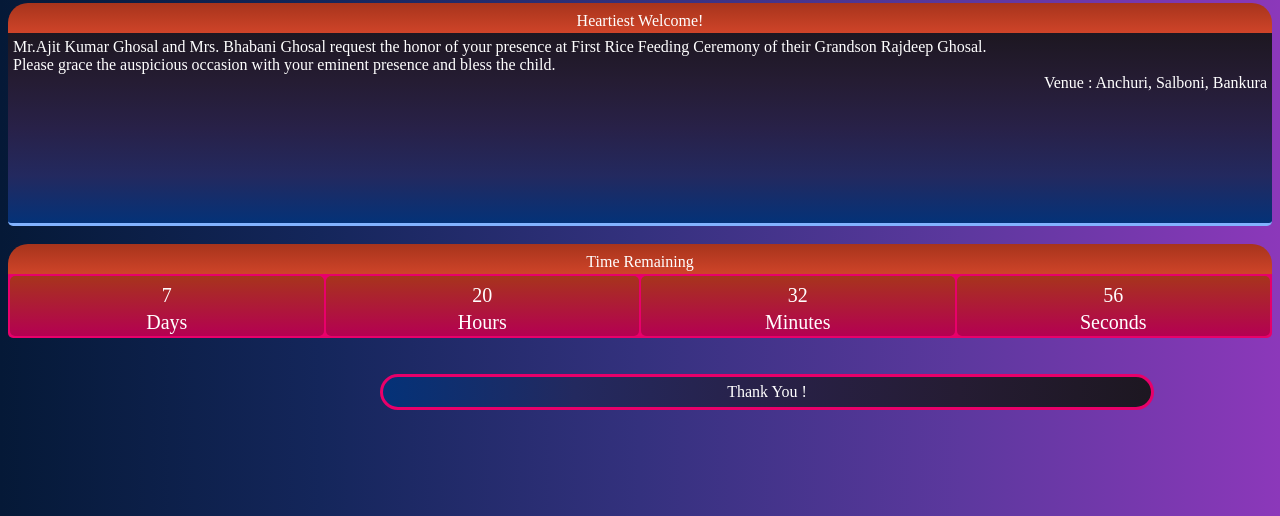
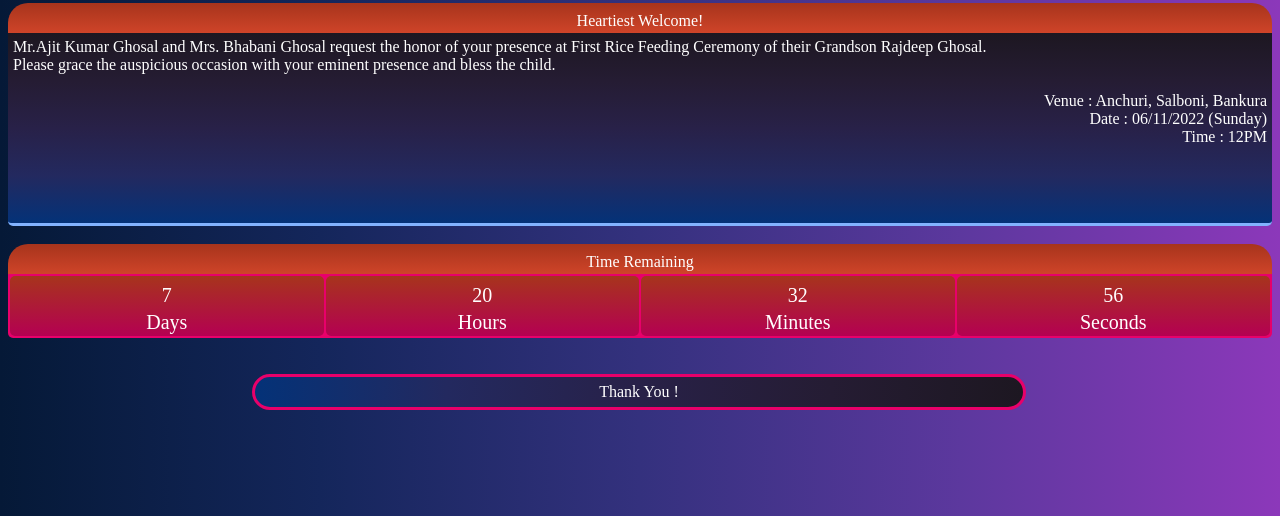
Before and after one commit to eventbix/eventbix.github.io, a plain HTML site: page eng/index.html in a window 1280 px wide. Shown: the part 284-800 px from the top of the page. Drawn offline with nearby package versions, Linux system fonts and the light colour scheme; a web font is replaced by a local one.

Commit message:
Update index.html

```diff
--- a/eng/index.html
+++ b/eng/index.html
@@ -26,7 +26,7 @@ height:50px;
 line-height:50px;
 border-radius:50px;
 border:3px solid #E8006A;
-margin:-20px 0 0 calc(30% - 12px);
+margin:-20px 0 0 calc(20% - 12px);
 
 color:white;
 background-image: linear-gradient(to right, #043278, #23295f, #282148, #251c33, #1d1721);
@@ -129,7 +129,7 @@ animation-duration: 4s;
 <mainbody>
 <mainhide>
 Mr.Ajit Kumar Ghosal and Mrs. Bhabani Ghosal request the honor of your presence at First Rice Feeding Ceremony of their Grandson Rajdeep Ghosal. <br/>Please grace the auspicious occasion with your eminent presence and bless the child.
-<br/><div class='gtright'>Venue : Anchuri, Salboni, Bankura</div>
+<br/><br/><div class='gtright'>Venue : Anchuri, Salboni, Bankura<br/>Date : 06/11/2022 (Sunday)<br/>Time : 12PM</div>
 <mainhide>
 </mainbody>
 
```
